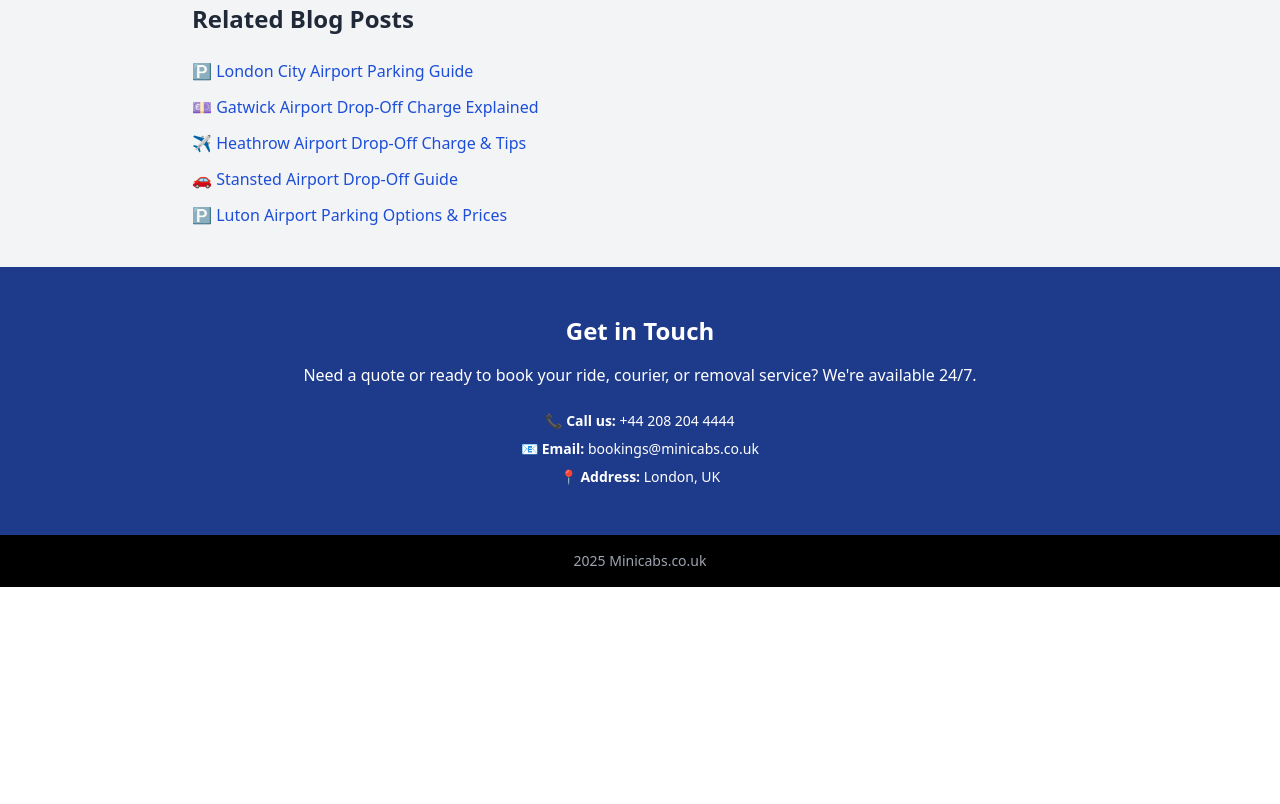
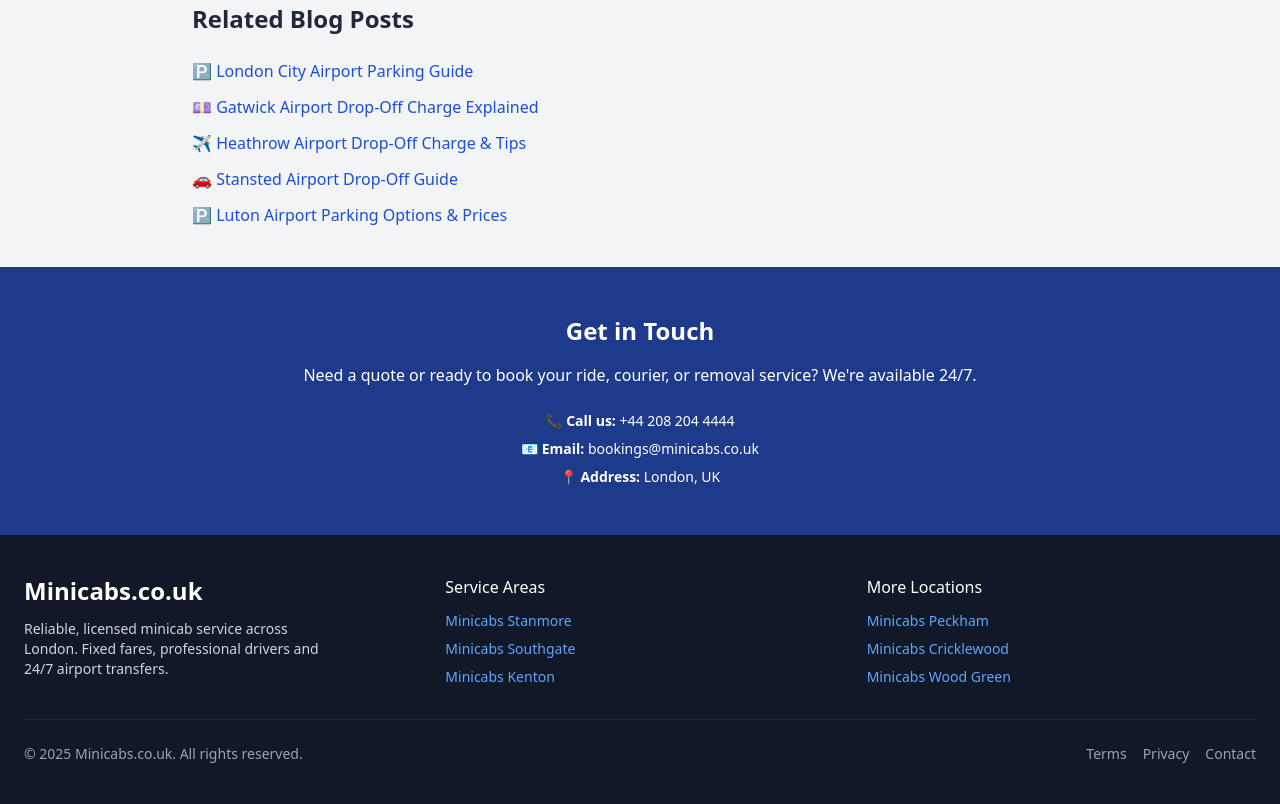
Before and after one commit to minicabs/minicabs-Airport-Transfer, a plain HTML site: page index.html in a window 1280 px wide. Shown: the part 3497-4301 px from the top of the page. Before the commit the page ends 4084 px from the top, so only its background shows below. Drawn offline with nearby package versions, Linux system fonts and the light colour scheme.

Commit message:
Update index.html

```diff
--- a/index.html
+++ b/index.html
@@ -256,9 +256,69 @@
   </section>
 
   <!-- Footer -->
-  <footer class="bg-black text-gray-400 py-4 text-center text-sm">
-   2025 Minicabs.co.uk
-  </footer>
+  <footer class="bg-gray-900 text-gray-200">
+  <div class="max-w-7xl mx-auto px-6 py-10">
+    <div class="grid grid-cols-1 sm:grid-cols-2 md:grid-cols-3 gap-8">
+      <!-- About / Branding -->
+      <div>
+        <a href="https://www.minicabs.co.uk/" class="inline-block text-2xl font-semibold text-white hover:opacity-90" aria-label="Minicabs Home">
+          Minicabs.co.uk
+        </a>
+        <p class="mt-3 text-sm text-gray-300 max-w-xs">
+          Reliable, licensed minicab service across London. Fixed fares, professional drivers and 24/7 airport transfers.
+        </p>
+      </div>
+
+      <!-- Quick Links -->
+      <nav aria-label="Service locations" class="sm:col-span-1 md:col-span-1">
+        <h3 class="text-white font-medium mb-3">Service Areas</h3>
+        <ul class="space-y-2 text-sm">
+          <li>
+            <a href="https://www.minicabs.co.uk/minicabs-stanmore" class="text-blue-400 hover:underline" title="Minicabs Stanmore">Minicabs Stanmore</a>
+          </li>
+          <li>
+            <a href="https://www.minicabs.co.uk/minicabs-southgate" class="text-blue-400 hover:underline" title="Minicabs Southgate">Minicabs Southgate</a>
+          </li>
+          <li>
+            <a href="https://www.minicabs.co.uk/minicabs-kenton" class="text-blue-400 hover:underline" title="Minicabs Kenton">Minicabs Kenton</a>
+          </li>
+        </ul>
+      </nav>
+
+      <!-- More Links -->
+      <nav aria-label="More locations" class="sm:col-span-1 md:col-span-1">
+        <h3 class="text-white font-medium mb-3">More Locations</h3>
+        <ul class="space-y-2 text-sm">
+          <li>
+            <a href="https://www.minicabs.co.uk/minicabs-peckham" class="text-blue-400 hover:underline" title="Minicabs Peckham">Minicabs Peckham</a>
+          </li>
+          <li>
+            <a href="https://www.minicabs.co.uk/minicabs-cricklewood" class="text-blue-400 hover:underline" title="Minicabs Cricklewood">Minicabs Cricklewood</a>
+          </li>
+          <li>
+            <a href="https://www.minicabs.co.uk/minicabs-wood-green" class="text-blue-400 hover:underline" title="Minicabs Wood Green">Minicabs Wood Green</a>
+          </li>
+        </ul>
+      </nav>
+    </div>
+
+    <div class="border-t border-gray-800 mt-8 pt-6 flex flex-col md:flex-row items-center justify-between gap-4">
+      <p class="text-sm text-gray-400">&copy; <span id="year"></span> Minicabs.co.uk. All rights reserved.</p>
+
+      <div class="flex items-center gap-4">
+        <a href="/terms" class="text-sm text-gray-400 hover:text-white">Terms</a>
+        <a href="/privacy" class="text-sm text-gray-400 hover:text-white">Privacy</a>
+        <a href="/contact" class="text-sm text-gray-400 hover:text-white">Contact</a>
+      </div>
+    </div>
+  </div>
+
+  <script>
+    // Sets current year for copyright
+    (function(){ var y = new Date().getFullYear(); var el = document.getElementById('year'); if(el) el.textContent = y; })();
+  </script>
+</footer>
+
 
 </body>
 </html>
```
